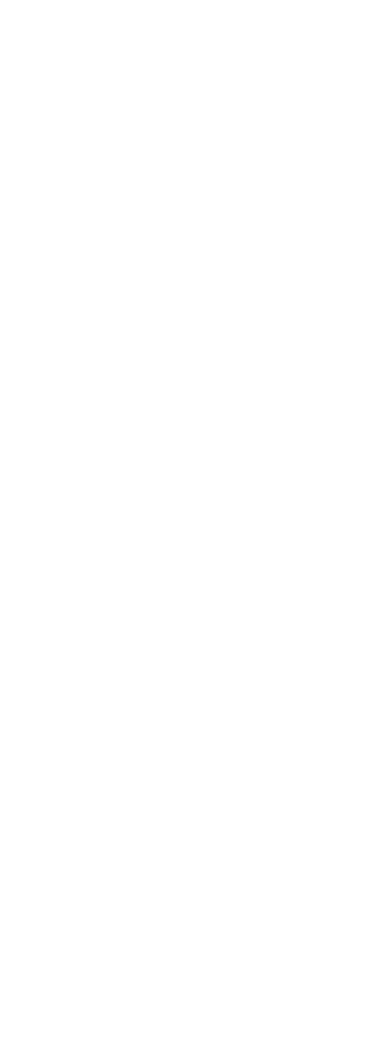
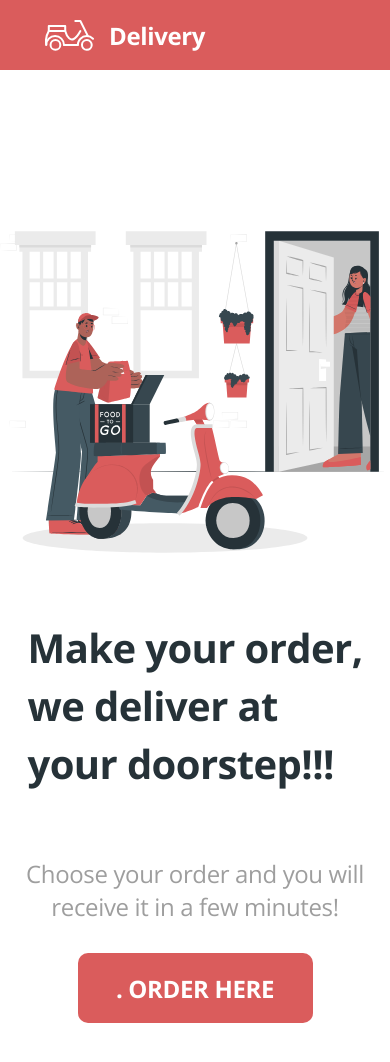
Before and after one commit to pedrorebello/deliver, a React (Create React App) app in the folder front-web/: page / in a window 390 px wide. Shown: the top 1062 px of the page. Before the commit the page ends 844 px from the top, so only its background shows below. Built offline with nearby package versions, Linux system fonts and the light colour scheme.

Commit message:
Add homepage

```diff
--- a/front-web/src/App.tsx
+++ b/front-web/src/App.tsx
@@ -1,11 +1,13 @@
 import './App.css';
 import Navbar from './Navbar';
+import Home from './Home';
 
 function App() {
   return (
-    <div>
+    <>
       <Navbar />
-    </div>
+      <Home />
+    </>
   );
 }
 
--- /dev/null
+++ b/front-web/src/Home/index.tsx
@@ -0,0 +1,30 @@
+import './styles.css';
+import { ReactComponent as MainImage } from './main.svg';
+
+function Home() {
+  return (
+    <div className="home-container">
+      <div className="home-content">
+        <div className="home-actions">
+          <h1 className="home-title">
+            Make your order, <br/>
+            we deliver at <br/>
+            your doorstep!!!
+          </h1>
+          <h3 className="home-subtitle">
+            Choose your order and you will <br/>
+            receive it in a few minutes!
+          </h3>
+          <a className="home-btn-order" href="">.
+            ORDER HERE
+          </a>
+        </div>
+        <div className="home-image">
+          <MainImage />
+        </div>
+      </div>
+    </div>
+  );
+}
+
+export default Home;
--- /dev/null
+++ b/front-web/src/Home/styles.css
@@ -0,0 +1,95 @@
+.home-container {
+    padding-top: 100px;
+    height: calc(100vh - 254px);
+}
+
+.home-container h1 {
+    margin: 0;
+}
+
+.home-content {
+    display: flex;
+    justify-content: center;
+}
+
+.home-title {
+    font-weight: bold;
+    font-size: 55px;
+    line-height: 58px;
+    letter-spacing: -0.015em;
+    color: var(--dark-color);
+    margin-bottom: 40px !important;
+}
+
+.home-subtitle {
+    font-weight: normal;
+    font-size: 24px;
+    line-height: 33px;
+    letter-spacing: -0.015em;
+    color: var(--secondary-color);
+    margin-bottom: 30px;
+}
+
+ .home-btn-order {
+    background-color: var(--primary-color);
+    border-radius: 10px;
+    height: 70px;
+    width: 235px;
+    display: inline-block;
+    display: flex;
+    align-items: center;
+    justify-content: center;
+    font-weight: bold;
+    font-size: 24px;
+    letter-spacing: -0.015em;
+    color: #FFF;
+}
+
+ .home-btn-order:hover {
+    background-color: var(--primary-hover-color);
+    transform: scale(1.01);
+}
+
+ .home-image svg {
+    width: 100% !important;
+}
+
+@media only screen and (max-width: 768px) {
+   .home-container {
+        height: auto;
+        margin-bottom: 50px;
+    }
+
+   .home-content {
+        flex-direction: column-reverse;
+    }
+
+   .home-title {
+        font-size: 40px;
+    }
+
+   .home-subtitle {
+        text-align: center;
+    }
+
+   .home-actions {
+        display: flex;
+        flex-direction: column;
+        align-items: center;
+    }
+
+   .home-image {
+        text-align: center;
+    }
+
+   .home-image svg {
+        width: 80%;
+    }
+}
+
+@media (max-height: 700px) {
+   .home-container {
+        height: auto;
+        margin-bottom: 30px;
+    }
+}
--- a/front-web/src/Navbar/styles.css
+++ b/front-web/src/Navbar/styles.css
@@ -1,6 +1,6 @@
 .main-navbar {
     height: 70px;
-    background-color: --primary-color;
+    background-color: var(--primary-color);
     padding-left: 45px;
     display: flex;
     align-items: center;
```
Also changed, not shown: front-web/src/Home/main.svg (added).
